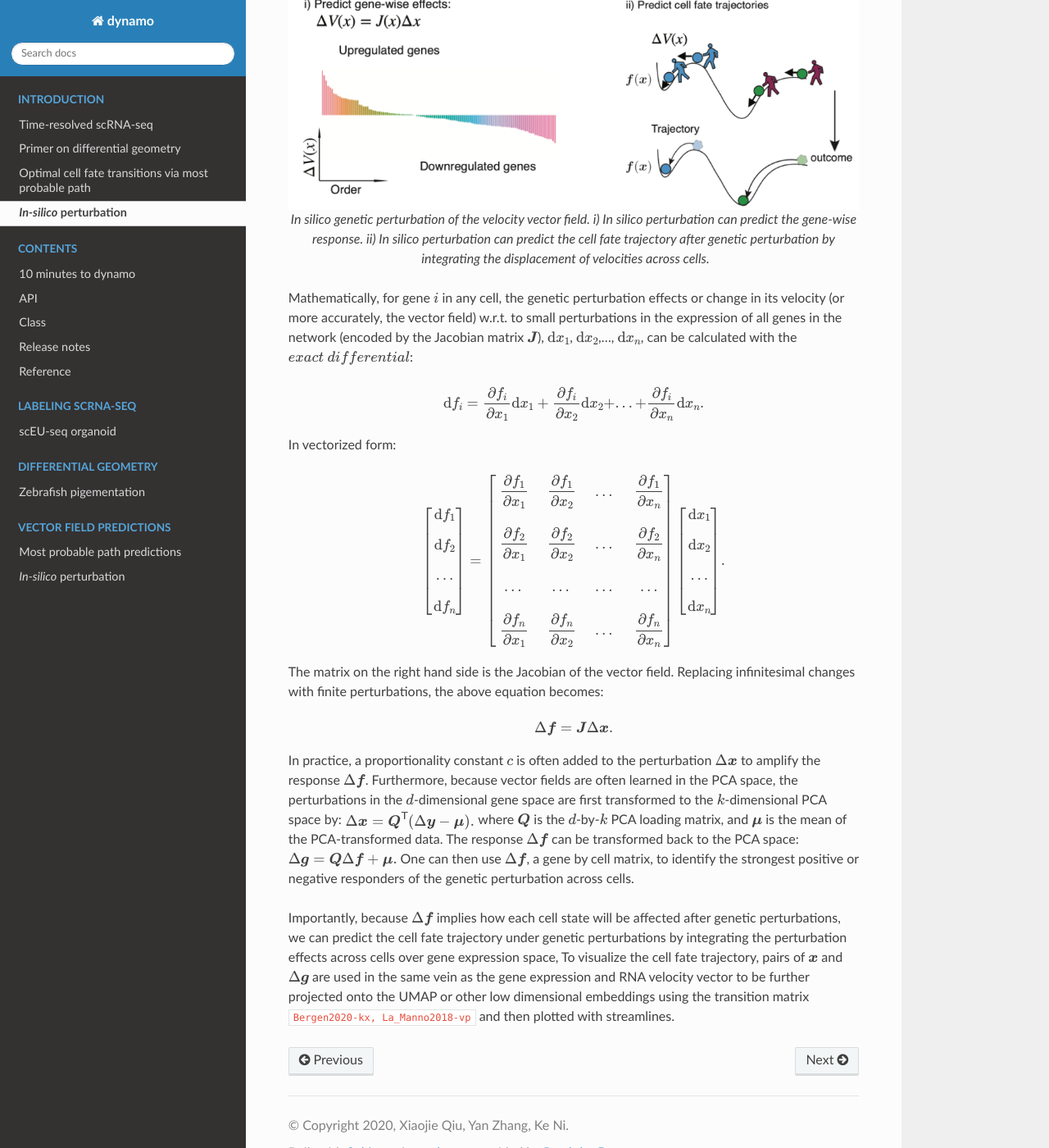
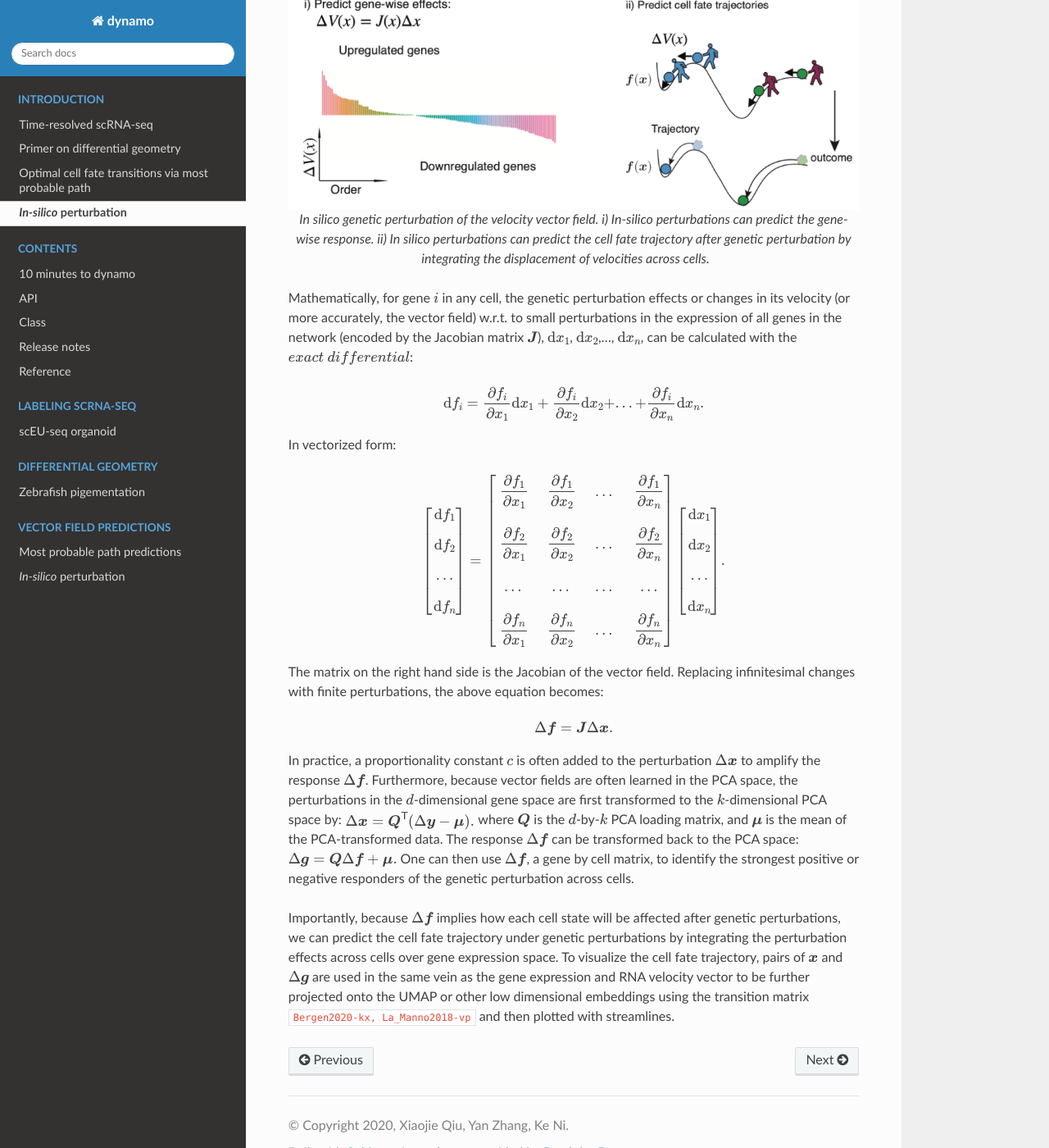
Before and after one commit to aristoteleo/dynamo_readthedocs, a Sphinx documentation site: the page built from docs/source/notebooks/perturbation_introduction_theory.rst, in a window 1280 px wide and 1400 px high, scrolled down 317 px. Shown: the whole window at 82% size. Built offline with Sphinx 7.4.7 and the Read the Docs theme 2.0.0, drawn with Linux system fonts in a browser that asks for light colours; pages that are not in the unit, such as notebooks, are missing from menus; cross-references to code outside the pages are shown as plain code; some of the changed text lies outside the part shown.

Commit message:
Update perturbation_introduction_theory.rst

```diff
--- a/docs/source/notebooks/perturbation_introduction_theory.rst
+++ b/docs/source/notebooks/perturbation_introduction_theory.rst
@@ -6,17 +6,17 @@
 :math:`\newcommand{\pdv}[2]{\dfrac{\partial #1}{\partial #2}} \newcommand{\trp}{\mathsf{T}}`
 
 We leverage the analytical Jacobian of the reconstructed vector field
-function to make :math:`\textit{in silico}` genetic perturbation
+function to make :math:`\textit{in-silico}` genetic perturbations
 and predict cell-fate outcomes after the perturbation, showcased in :ref:`this figure<dynamo_fig7_a>`.
 
 .. _dynamo_fig7_a:
 .. figure:: dynamo_paper_figures/fig7_a.png
     :align: center
 
-    In silico genetic perturbation of the velocity vector field. i) In silico perturbation can predict the gene-wise response. ii) In silico perturbation can predict the cell fate trajectory after genetic perturbation by integrating the displacement of velocities across cells.
+    In silico genetic perturbation of the velocity vector field. i) In-silico perturbations can predict the gene-wise response. ii) In silico perturbations can predict the cell fate trajectory after genetic perturbation by integrating the displacement of velocities across cells.
 
 Mathematically, for gene :math:`i` in any cell, the genetic perturbation effects or
-change in its velocity (or more accurately, the vector field) w.r.t. to
+changes in its velocity (or more accurately, the vector field) w.r.t. to
 small perturbations in the expression of all genes in the network
 (encoded by the Jacobian matrix :math:`\boldsymbol J`),
 :math:`\mathrm dx_1`, :math:`\mathrm dx_2`,…, :math:`\mathrm dx_n`, can
@@ -57,7 +57,7 @@
 Importantly, because :math:`\Delta \boldsymbol f` implies how each cell
 state will be affected after genetic perturbations, we can predict the
 cell fate trajectory under genetic perturbations by integrating the
-perturbation effects across cells over gene expression space, To
+perturbation effects across cells over gene expression space. To
 visualize the cell fate trajectory, pairs of :math:`\boldsymbol x` and
 :math:`\Delta \boldsymbol g` are used in the same vein as the gene
 expression and RNA velocity vector to be further projected onto the UMAP
```
